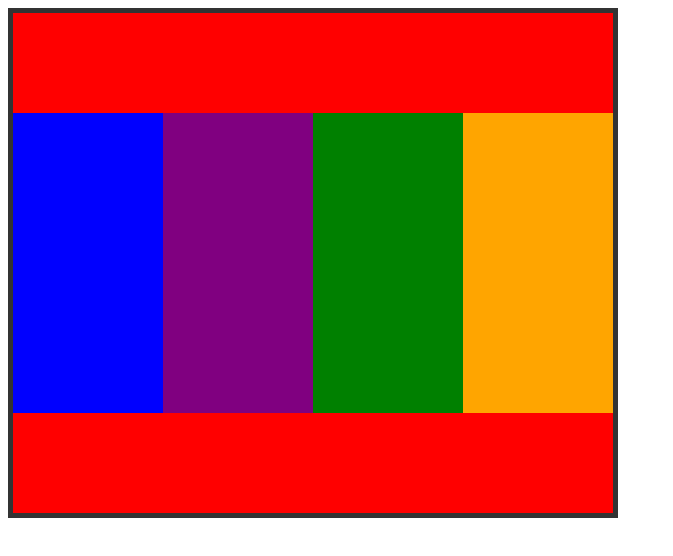
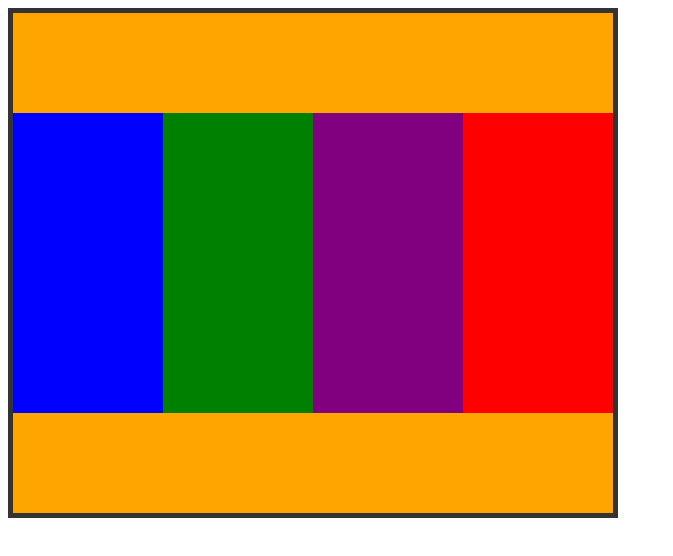
Before and after one commit to lyulka-yar/OWU-HomeWorks, a plain HTML site: page html-css-7blocks-float-l3/index.html in a window 1280 px wide. Shown: the whole page, without its empty margins (0-673 px from the left). Drawn offline with Linux system fonts and the light colour scheme.

Commit message:
ganges and fix

```diff
--- /dev/null
+++ b/html-css-7blocks-flex-l4/style.css
@@ -0,0 +1,38 @@
+* {
+	font-size: 0;
+}
+.wrap {
+		background-color: #333;
+	width: 600px;
+	padding: 5px;
+}
+.block-main {
+
+	display: flex;
+}
+
+.orange {
+	height: 100px;
+	background-color: orange;
+}
+
+.inner-block {
+	height: 300px;
+	flex-basis: 25%;
+}
+.bg-blue {
+	background-color: blue;
+}
+
+.bg-purple {
+	background-color: purple;
+}
+
+.bg-green {
+	background-color: green;
+
+}
+
+.bg-red {
+	background-color:red;
+}
--- a/html-css-7blocks-float-l3/index.html
+++ b/html-css-7blocks-float-l3/index.html
@@ -10,12 +10,12 @@
 
 <body>
 	<div class="block-main">
-		<div class="block-1"></div>
-		<div class="block-2"></div>
-		<div class="block-3"></div>
-		<div class="block-4"></div>
-		<div class="block-5"></div>
-		<div class="block-6"></div>
+		<div class="orange"></div>
+		<div class="block bg-blue"></div>
+		<div class="block bg-green"></div>
+		<div class="block bg-purple"></div>
+		<div class="block bg-red"></div>
+		<div class="orange"></div>
 	</div>
 </body>
 
--- a/html-css-7blocks-float-l3/style.css
+++ b/html-css-7blocks-float-l3/style.css
@@ -9,37 +9,36 @@
 	padding: 5px;
 }
 
-.block-1,
-.block-6 {
+.orange {
 	height: 100px;
-	width: 600px;
+	width: 100%;
 	background-color: red;
 	float: left;
+	background-color: orange;
 
 }
 
-.block-3,.block-4,.block-5,.block-2 {
+.block {
 	height: 300px;
 	width: 25%;
 	float: left;
 }
-.block-2 {
+.bg-blue {
 	background-color: blue;
 }
 
-.block-3 {
+.bg-purple {
 	background-color: purple;
 }
 
-.block-4 {
+.bg-green {
 	background-color: green;
 	float: left;
 }
-
-.block-5 {
-	background-color: orange;
+.bg-red {
+	background-color: red;
 }
 
-.block-6 {
+.orange {
 	clear: both;
 }
```
Also changed, not shown: html-css-7blocks-flex-l4/index.html (added, +28 -0 lines).
